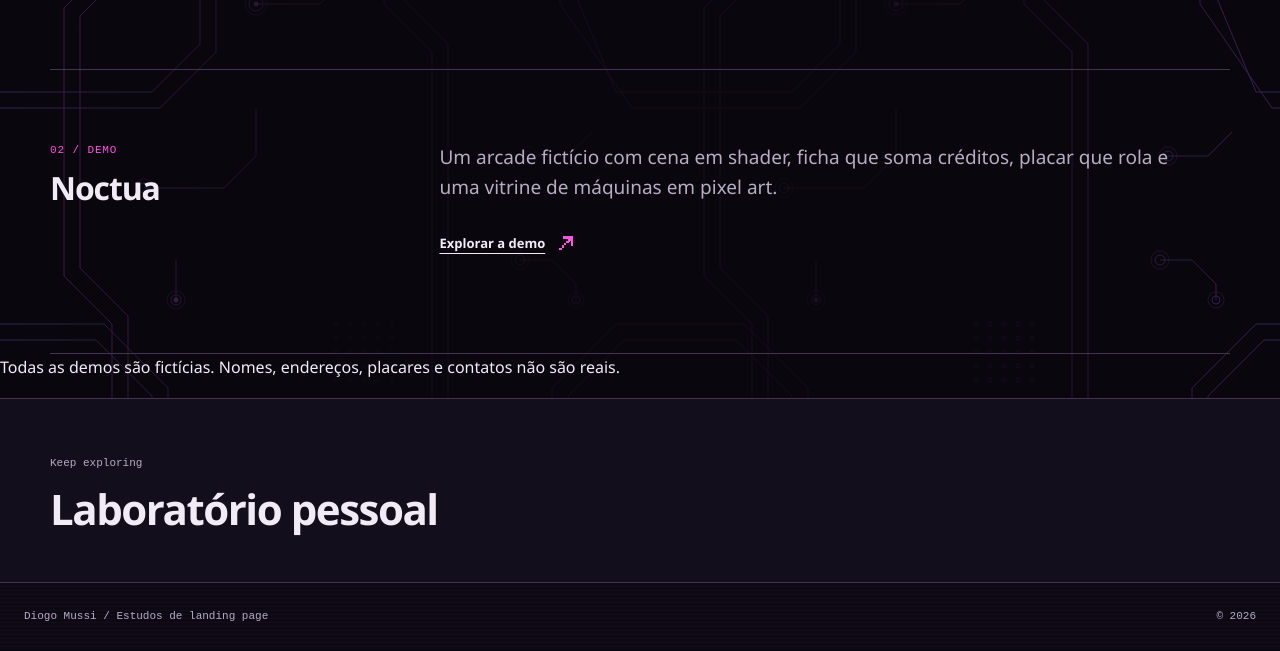
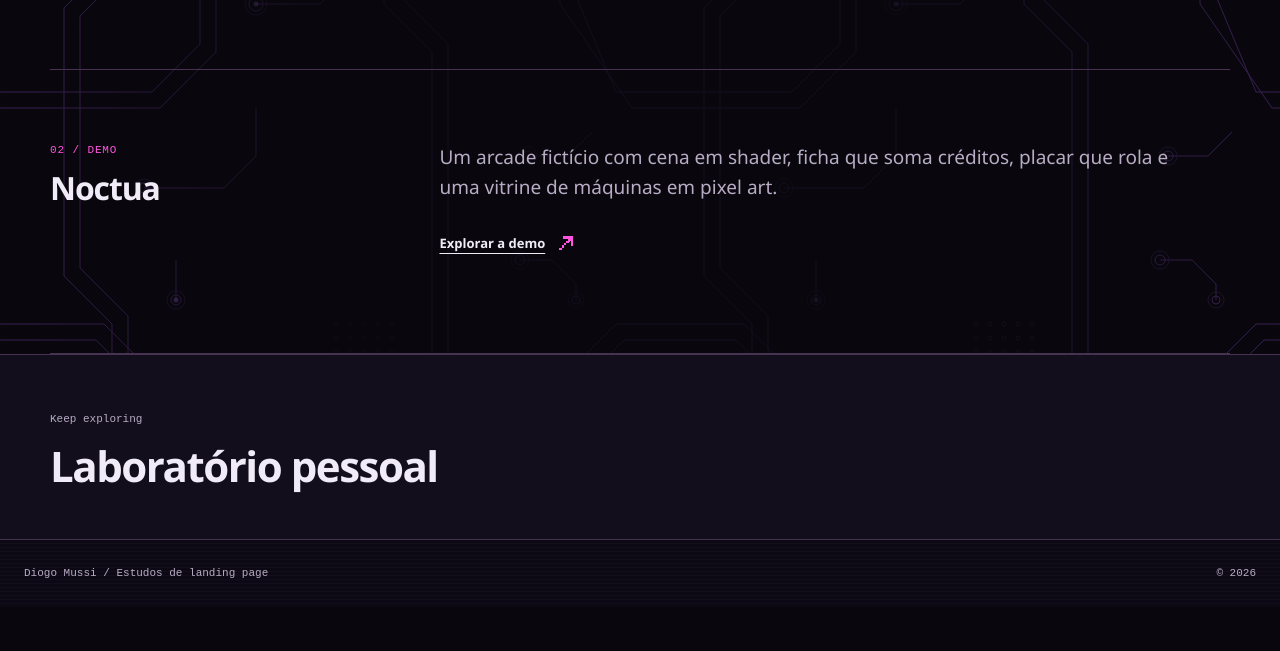
Before and after one commit to Deokyo/port, a plain HTML site: page projects/estudos-lp/index.html in a window 1280 px wide. Shown: the part 732-1383 px from the top of the page. After the commit the page ends 1340 px from the top, so only its background shows below. Drawn offline with Linux system fonts and the light colour scheme.

Commit message:
Remove duplicate fictional-demo note from study hub
Claude-Session: https://claude.ai/code/session_01TaqP6S1eCcja1iaEmPFWPf

Co-authored-by: Claude <noreply@anthropic.com>

```diff
--- a/projects/estudos-lp/index.html
+++ b/projects/estudos-lp/index.html
@@ -89,7 +89,6 @@
     <dl class="case-meta" aria-label="Resumo dos estudos"><div><dt>Natureza</dt><dd>Demos fictícias, sem dados reais</dd></div><div><dt>Base</dt><dd>Kit próprio em HTML, CSS e JavaScript puro</dd></div><div><dt>Status</dt><dd>Em revisão</dd></div></dl>
     <section class="case-section" aria-labelledby="estudo-rodante"><div class="case-section-title" data-reveal><p class="eyebrow">01 / Demo</p><h2 id="estudo-rodante">Rodante</h2></div><div class="case-content" data-reveal><p>Uma bicicletaria fictícia com conversa simulada que toca som, roda em WebGL e tem movimento com cuidado para quem pede menos animação.</p><p><a class="text-link" href="../lp-kit/demos/rodante/index.html">Explorar a demo</a></p></div></section>
     <section class="case-section" aria-labelledby="estudo-noctua"><div class="case-section-title" data-reveal><p class="eyebrow">02 / Demo</p><h2 id="estudo-noctua">Noctua</h2></div><div class="case-content" data-reveal><p>Um arcade fictício com cena em shader, ficha que soma créditos, placar que rola e uma vitrine de máquinas em pixel art.</p><p><a class="text-link" href="../lp-kit/demos/noctua/index.html">Explorar a demo</a></p></div></section>
-    <p class="lp-note">Todas as demos são fictícias. Nomes, endereços, placares e contatos não são reais.</p>
     <a class="case-next" href="../../index.html#estudos">
       <span>Continuar explorando</span>
       <strong>Laboratório pessoal</strong>
```
